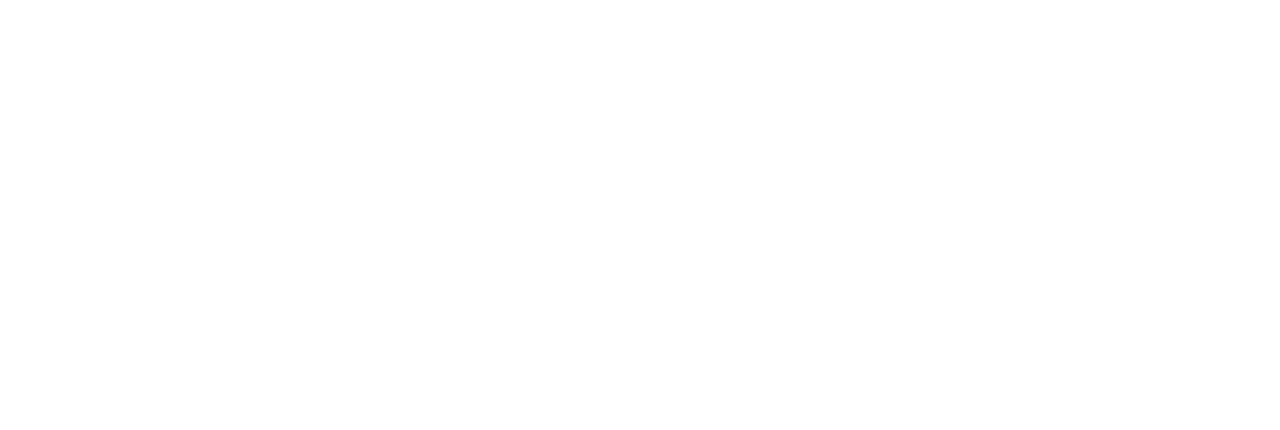
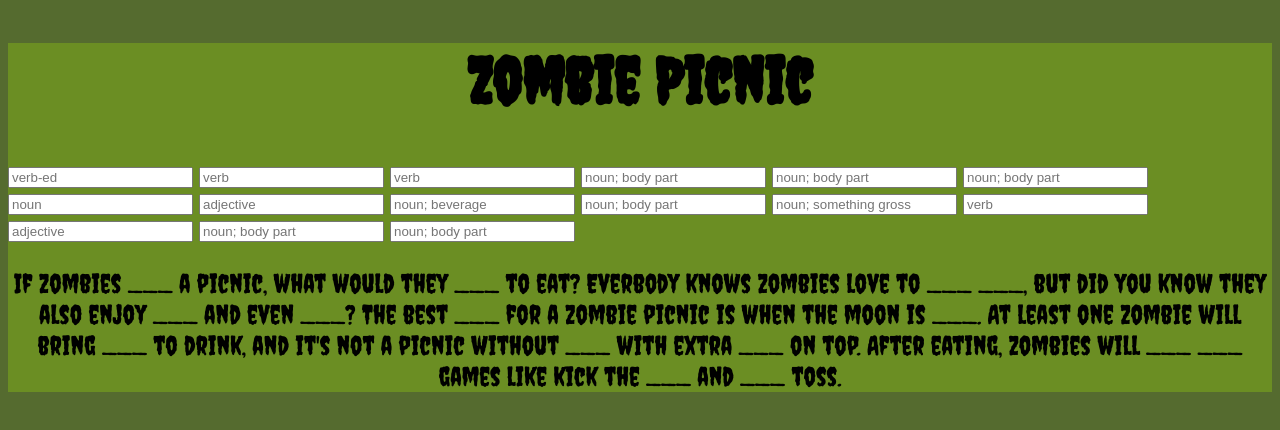
Before and after one commit to LillardS/madLibs, a plain HTML site: page index.html in a window 1280 px wide. Drawn offline with Linux system fonts and the light colour scheme.

Commit message:
first update

```diff
--- a/index.html
+++ b/index.html
@@ -1,6 +1,8 @@
 <!DOCTYPE html>
+<link href="https://fonts.googleapis.com/css2?family=Creepster&display=swap" rel="stylesheet" type="text/css">
 <link rel="stylesheet" href="style.css">
-<html lang="en">
+<div class="background2">
+<html lang="en" class="background">
 <head>
     <meta charset="UTF-8">
     <meta http-equiv="X-UA-Compatible" content="IE=edge">
@@ -8,6 +10,31 @@
     <title>Document</title>
 </head>
 <body>
-
+    <div class="h1">
+        <h1>
+        Zombie Picnic
+        </h1>
+    </div>
+    <div class="section">
+        <input type="text" placeholder="verb-ed">
+        <input type="text" placeholder="verb">
+        <input type="text" placeholder="verb">
+        <input type="text" placeholder="noun; body part">
+        <input type="text" placeholder="noun; body part">
+        <input type="text" placeholder="noun; body part">
+        <input type="text" placeholder="noun">
+        <input type="text" placeholder="adjective">
+        <input type="text" placeholder="noun; beverage">
+        <input type="text" placeholder="noun; body part">
+        <input type="text" placeholder="noun; something gross">
+        <input type="text" placeholder="verb">
+        <input type="text" placeholder="adjective">
+        <input type="text" placeholder="noun; body part">
+        <input type="text" placeholder="noun; body part">
+    </div>
+    <p class="main">
+        If zombies ___ a picnic, what would they ___ to eat? Everbody knows zombies love to ___ ___, but did you know they also enjoy ___ and even ___? The best ___ for a zombie picnic is when the moon is ___. At least one zombie will bring ___ to drink, and it's not a picnic without ___ with extra ___ on top. After eating, zombies will ___ ___ games like kick the ___ and ___ toss.
+    </p>
 </body>
+</div>
 </html>
--- a/style.css
+++ b/style.css
@@ -0,0 +1,26 @@
+.background {
+    background-color: darkolivegreen;
+    size: auto;
+}
+.background2 {
+    background-color: olivedrab;
+}
+.h1 {
+    font-family: Creepster;
+    font-size: 24pt;
+    text-align: center;
+    grid-area: header;
+}
+.section {
+    font-size: 18pt;
+}
+.main {
+    font-size: 20pt;
+    font-family: Creepster;
+    text-align: center;
+    grid-area: main;
+}
+.footer {
+    font-size: 16pt;
+    grid-area: footer;
+}
```
